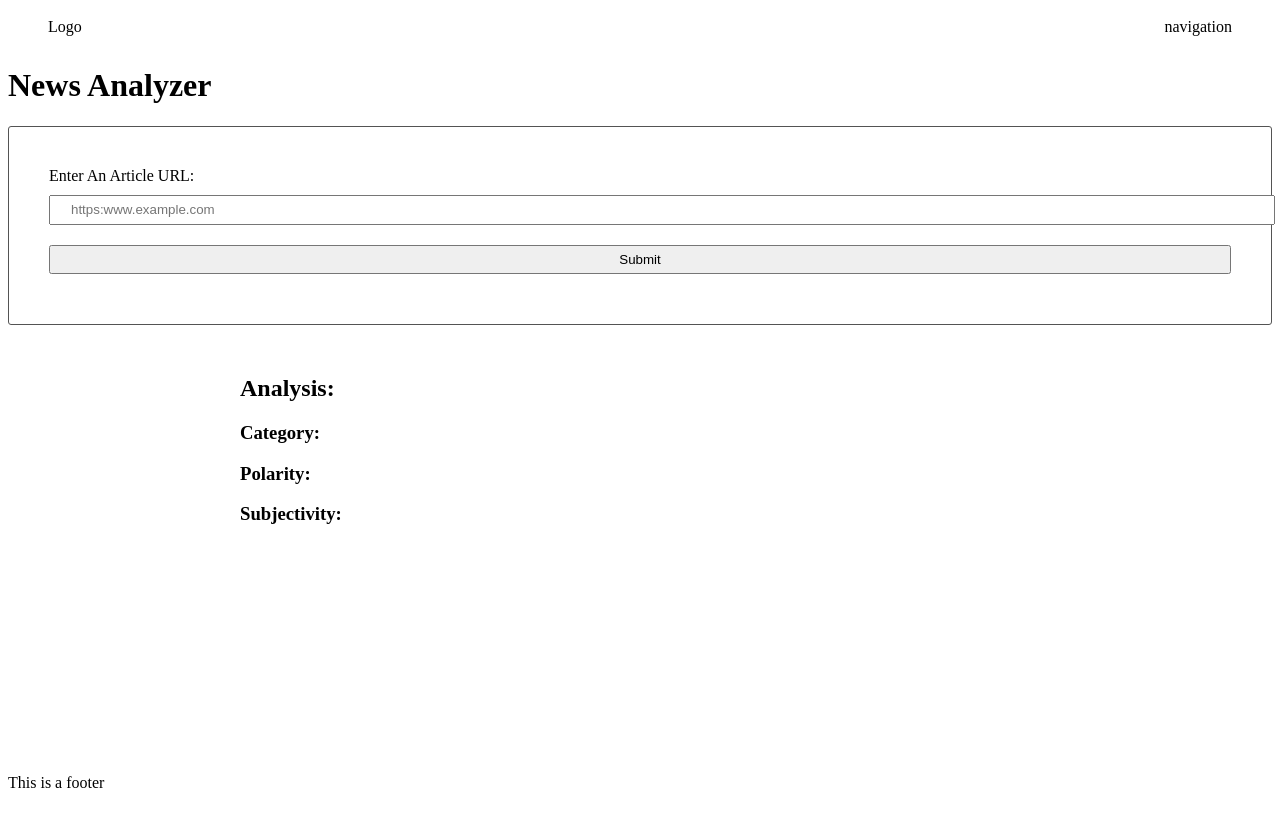
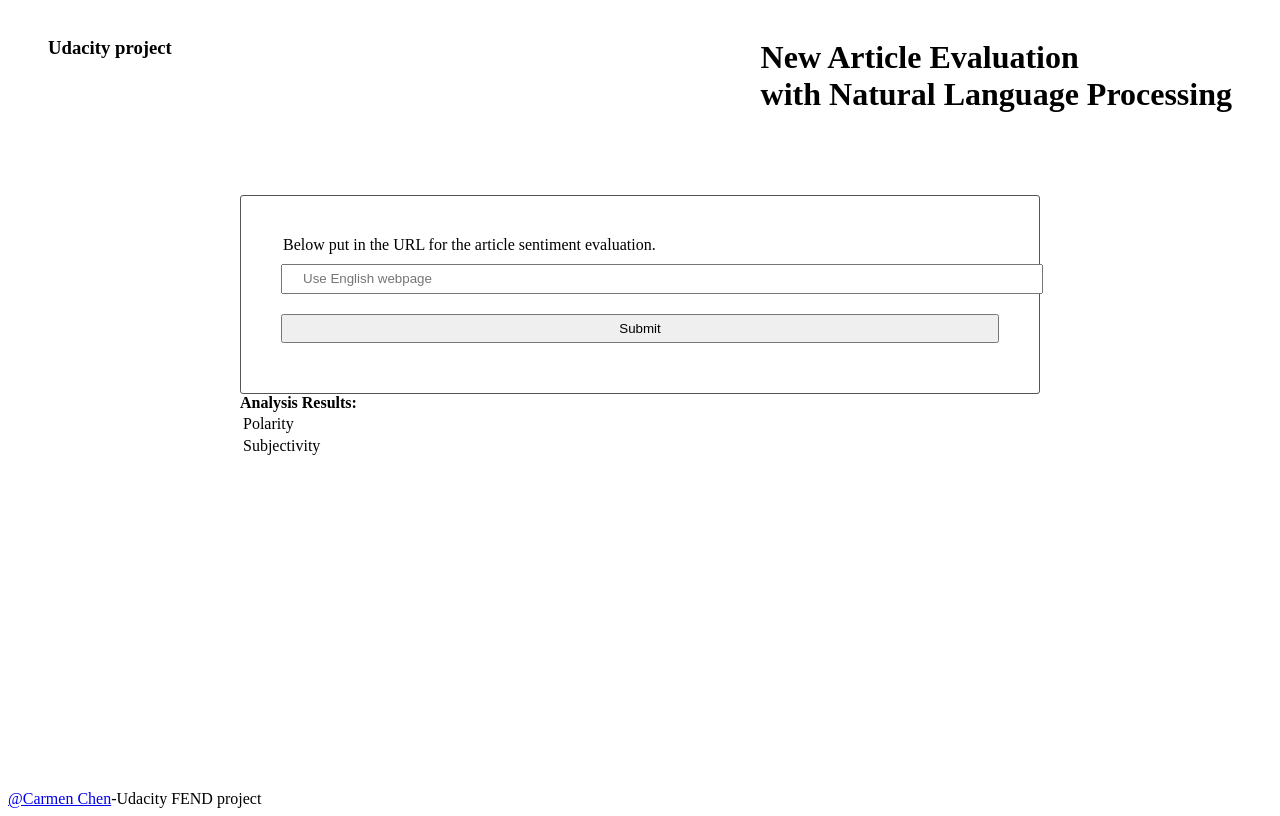
Before and after one commit to Memnoc/Evaluate_News_NPL, a website built with webpack: page src/client/views/index.html in a window 1280 px wide. Built offline with nearby package versions, Linux system fonts and the light colour scheme.

Commit message:
big refactoring (undefined on screen)

```diff
--- a/src/client/index.js
+++ b/src/client/index.js
@@ -5,11 +5,6 @@ import './styles/footer.scss'
 import './styles/form.scss'
 import './styles/header.scss'
 
-// console.log(checkForName);
-
-// alert("I EXIST")
-// console.log("CHANGE!!");
-
 export {
     urlValidate,
     handleSubmit
--- a/src/client/js/formHandler.js
+++ b/src/client/js/formHandler.js
@@ -1,7 +1,8 @@
 export const handleSubmit = (event) => {
     event.preventDefault()
         // check what text was put into the form field
-    let formText = document.getElementById('article').value
+    let formText = document.getElementById('hyperlink').value
+    console.log(formText)
     if (Client.urlValidate(formText)) {
         const sendDataAylien = async(url, data = {}) => {
             const response = await fetch(url, {
@@ -14,6 +15,7 @@ export const handleSubmit = (event) => {
         sendDataAylien("http://localhost:8081/sentiment", { url: formText })
             .then(
                 function(res) {
+                    res = '';
                     document.getElementById('polarity').innerHTML = res.polarity
                     document.getElementById('subjectivity').innerHTML = res.subjectivity
                 }
--- a/src/client/views/index.html
+++ b/src/client/views/index.html
@@ -4,42 +4,51 @@
 <head>
     <meta charset="utf-8">
     <title>Test</title>
-    <script type="text/javascript" src="../../../dist/main.js"></script>
 </head>
 
 <body>
 
     <header>
-        <div class="">
-            Logo
-        </div>
-        <div class="">
-            navigation
-        </div>
+        <h3>Udacity project</h3>
+        <h1>New Article Evaluation<br> with Natural Language Processing</h1>
     </header>
 
     <main>
-        <div id="formstyle">
-            <h1>News Analyzer</h1>
-            <form>
-                <label for="article">Enter An Article URL:</label>
-                <input id="article" type="text" name="article" value="" placeholder="https:www.example.com">
-                <span id="errors" aria-live="polite"></span>
-                <input id="button" type="submit" name="" value="Submit" onclick="return Client.handleSubmit(event)" onsubmit="return Client.handleSubmit(event)">
+        <section>
+            <form class="" onsubmit="return Client.handleSubmit(event)">
+                <legend>Below put in the URL for the article sentiment evaluation.</legend>
+                <input id="hyperlink" type="url" name="input" value="" placeholder="Use English webpage">
+                <input id="submit" type="submit" name="submit" value="Submit" onsubmit="return Client.handleSubmit(event)">
+                <!--onclick="return Client.handleSubmit(event)"-->
             </form>
-            <section>
-                <h2>Analysis:</h2>
-                <h3>Category: <span id="category"></span></h3>
-                <h3>Polarity: <span id="polarity"></span></h3>
-                <h3>Subjectivity: <span id="subjectivity"></span></h3>
-            </section>
-        </div>
+            <div id="results">
+                <strong>Analysis Results:</strong>
+                <table class="result">
+
+                    <tr>
+                        <td>Polarity</td>
+                        <td id="polarity"></td>
+                    </tr>
+                    <tr>
+                        <td>Subjectivity</td>
+                        <td id="subjectivity"></td>
+                    </tr>
+                </table>
+            </div>
     </main>
 
     <footer>
-        <p>This is a footer</p>
+        <a href="mailto:carmen39@gmail.com">@Carmen Chen</a>-Udacity FEND project
     </footer>
-
+    <script>
+        // Check that service workers are supported
+        if ('serviceWorker' in navigator) {
+            // Use the window load event to keep the page load performant
+            window.addEventListener('load', () => {
+                navigator.serviceWorker.register('/service-worker.js');
+            });
+        }
+    </script>
 </body>
 
 </html>
```
Also changed, not shown: src/server/index.js (+11 -9 lines), webpack.prod.js (+22 -3 lines).
